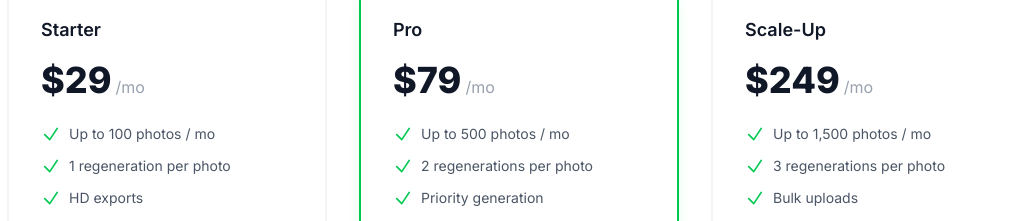
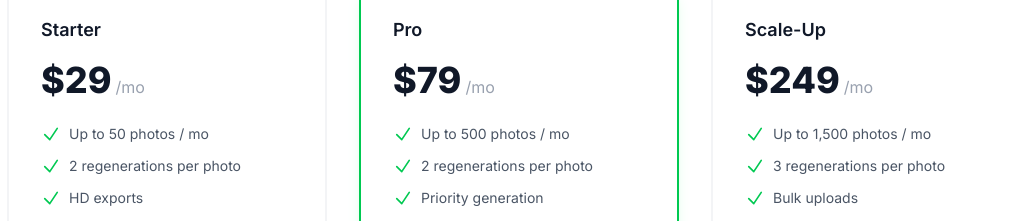
Before and after one commit to riverventures/snapbot-site, a Next.js app: page / in a window 1280 px wide. Shown: the part 2804-3025 px from the top of the page, without its empty margins (121-1140 px from the left). Built offline with nearby package versions, Linux system fonts and the light colour scheme.

Commit message:
update: Starter tier to 50 photos, 2 regens

```diff
--- a/src/app/page.tsx
+++ b/src/app/page.tsx
@@ -179,7 +179,7 @@ function Pricing() {
       name: "Starter",
       price: "$29",
       popular: false,
-      features: ["Up to 100 photos / mo", "1 regeneration per photo", "HD exports", "AI backgrounds", "Email support"],
+      features: ["Up to 50 photos / mo", "2 regenerations per photo", "HD exports", "AI backgrounds", "Email support"],
     },
     {
       name: "Pro",
```
